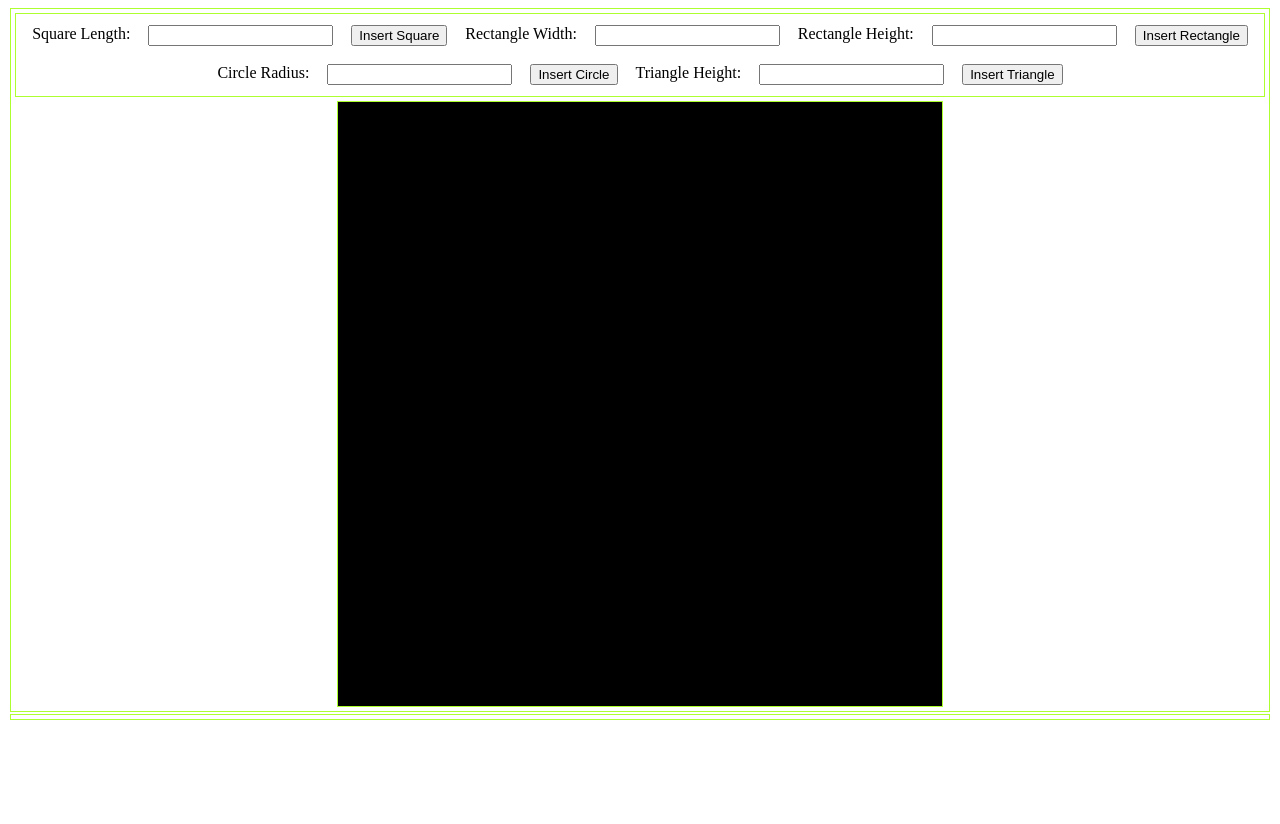
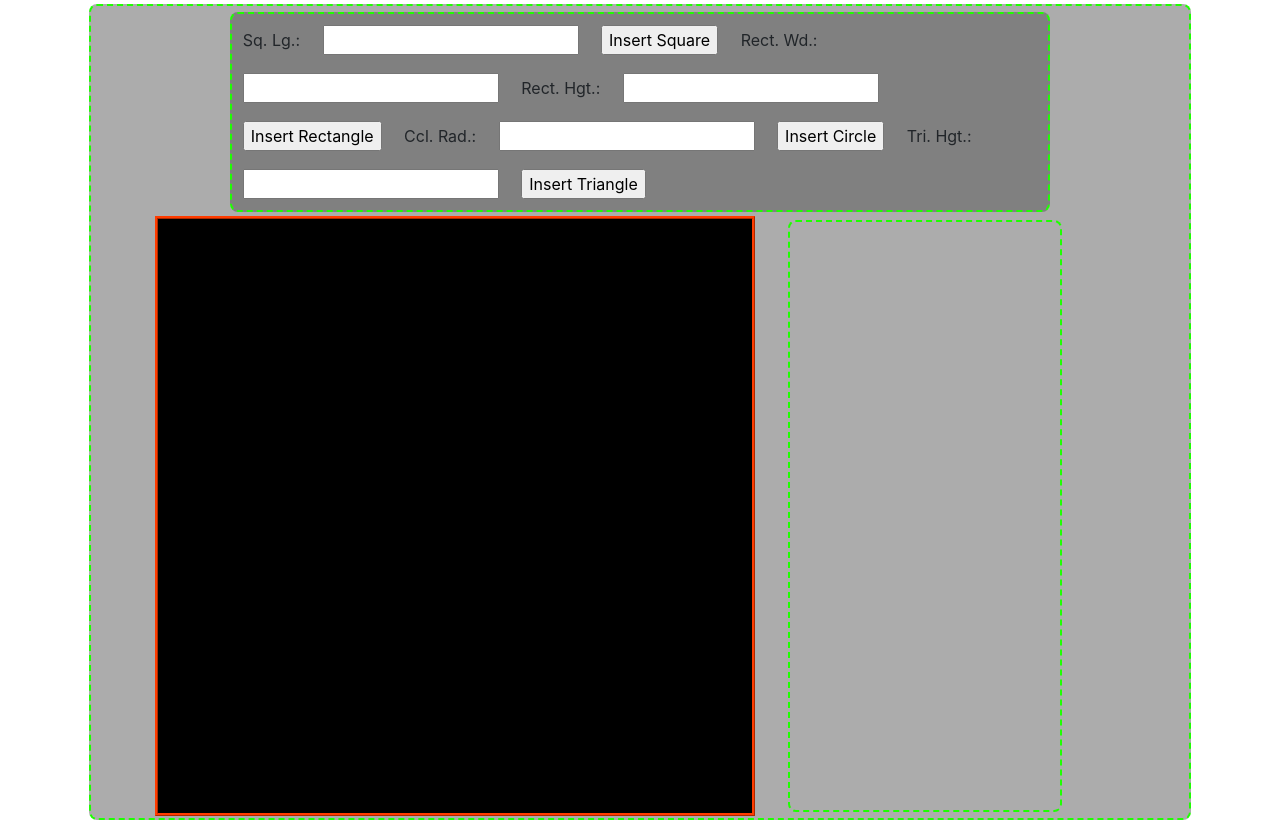
Before and after one commit to jw00ds/covalence-oop-shape-lab, a plain HTML site: page index.html in a window 1280 px wide. Both pictures are taken after a click on the button "Insert Square". Before the commit the page ends 800 px from the top, so only its background shows below. Drawn offline with nearby package versions, Linux system fonts and the light colour scheme.

Commit message:
Getting closer

```diff
--- a/index.html
+++ b/index.html
@@ -4,35 +4,38 @@
     <meta charset="UTF-8">
     <meta name="viewport" content="width=device-width, initial-scale=1.0">
     <title>Shape Up or Shape Out</title>
+    <!-- CSS dependencies -->
+    <link rel="stylesheet" href="https://maxcdn.bootstrapcdn.com/bootstrap/4.0.0/css/bootstrap.min.css"
+        integrity="sha384-Gn5384xqQ1aoWXA+058RXPxPg6fy4IWvTNh0E263XmFcJlSAwiGgFAW/dAiS6JXm" crossorigin="anonymous">
+    <link rel="stylesheet" href="style.css" class="css">
 </head>
 
 <body>
-    <div class="container">
-        <div class="container" id="container-inputs">
-            <label class="input" for="sq-ipt">Square Length:</label>
-            <input class="input" type="number" id="sq-ipt"></input>
-            <input class="input" type="button" value="Insert Square"></input>
-            <label class="input" for="rec-ipt">Rectangle Width:</label>
-            <input class="input" type="number" id="rec-ipt"></input>
-            <label class="input" for="rec-ipt">Rectangle Height:</label>
-            <input class="input" type="number" id="rec-ipt"></input>
-            <input class="input" type="button" value="Insert Rectangle"></input>
-            <label class="input" for="cir-ipt">Circle Radius:</label>
-            <input class="input" type="number" id="cir-ipt"></input>
-            <input class="input" type="button" value="Insert Circle"></input>
-            <label class="input" for="tri-ipt">Triangle Height:</label>
-            <input class="input" type="number" id="tri-ipt"></input>
-            <input class="input" type="button" value="Insert Triangle"></input>
-        </div>
-        <div class="container" id="shape-canvas">
+    <div id="container-1" class="container">
+        <div id="container-2" class="row d-flex justify-content-center">
+            <div id="container-3" class="col-9">
+                <label class="input" for="sq-ipt">Sq. Lg.:</label>
+                <input class="input" type="number" id="sq-ipt"></input>
+                <input class="input" type="button" id="sq-btn" value="Insert Square"></input>
+                <label class="input" for="rec-ipt">Rect. Wd.:</label>
+                <input class="input" type="number" id="rec-w-ipt"></input>
+                <label class="input" for="rec-ipt">Rect. Hgt.:</label>
+                <input class="input" type="number" id="rec-hgt-ipt"></input>
+                <input class="input" type="button" id="rec-btn" value="Insert Rectangle"></input>
+                <label class="input" for="cir-ipt">Ccl. Rad.:</label>
+                <input class="input" type="number" id="cir-ipt"></input>
+                <input class="input" type="button" id="cir-btn" value="Insert Circle"></input>
+                <label class="input" for="tri-ipt">Tri. Hgt.:</label>
+                <input class="input" type="number" id="tri-ipt"></input>
+                <input class="input" type="button" id="tri-btn" value="Insert Triangle"></input>
+            </div>
+            <div id="shape-canvas" class="row d-flex flex-wrap justify-content-center"></div>
+            <div id="info-side-panel" class="col-3 mx-5"></div>
         </div>
     </div>
-    <div class="container" id="info-sidepanel"></div>
     <!-- JS dependencies -->
     <script src="https://code.jquery.com/jquery-3.5.1.js"></script>
     <script src="script.js"></script>
-    <!-- CSS dependencies -->
-    <link rel="stylesheet" href="style.css" class="css">
 </body>
 
 </html>
--- a/script.js
+++ b/script.js
@@ -1,23 +1,83 @@
 
+$("input#sq-btn").click(function () {
+    // console.log("Oh, Johnny, I apologize; I forgot you were there");
+    new Square($("input#sq-ipt").val());
+});
+$("input#rec-btn").click(function () {
+    new Rectangle($("input#rec-hgt-ipt").val(), $("input#rec-w-ipt").val());
+});
+$("input#cir-btn").click(function () {
+    new Circle($("input#cir-ipt").val());
+});
+$("input#tri-btn").click(function () {
+    new Triangle($("input#tri-ipt").val());
+});
+
+
+// Define shapes
+
+// Parent
 class Shape {
-    constructor() {
+    constructor(hgt, w) {
+        this.hgt = hgt;
+        this.w = w;
         this.div = $(`<div class="shape">`);
         this.div.dblclick(() => this.remove());
+        this.div.click(() => this.describe());
     }
     place() {
         $("div#shape-canvas").append(this.div);
-        this.div.css("left", `${Math.floor(Math.random() * 500)}px`);
-        this.div.css("top", `${Math.floor(Math.random() * 500)}px`);
+        this.div.css("left", `${Math.floor(Math.random() * 400)}px`);
+        this.div.css("top", `${Math.floor(Math.random() * 400)}px`);
     }
     remove() {
         $("div#shape-canvas").remove(this.div);
     }
-}
-
-class Square extends Shape {
-    constructor() {
-        this.div = $(`<div class="square"></div>`);
-        $("button#sq-btn").click(() => this.place());
-        this.div.css("width height", `${$("input#sq-ipt").val()}px`);
+    describe() {
+        $("div#info-side-panel").append(`
+            Shape Name: ${this.className}
+            Width: ${this.attr("width")}
+            Height: ${this.attr("height")}
+            Radius: REPLACE THIS ONE WITH A CHILD-SPECIFIC FN TO REF THEN OMIT IF N/A
+            Area: REPLACE THIS ONE WITH A CHILD-SPECIFIC FN TO REF THEN OMIT IF N/A
+            Perimeter: REPLACE THIS ONE WITH A CHILD-SPECIFIC FN TO REF THEN OMIT IF N/A
+        `);
     }
 }
+// Children
+class Square extends Shape {
+    constructor(hgt) {
+        super(hgt);
+        this.div = $(`<div class="square"></div>`);
+        this.div.css("width", `${hgt}px`); // Why can't these be moved into the parent? I tried to do that way; didn't work.
+        this.div.css("height", `${hgt}px`);
+        this.place(); // <<<< Why does it not work when I call this method in the parent? (I.e. can methods be inherited and run from a parent?) It didn't work till I put the immediately invoked method into the child here.
+    }
+}
+class Rectangle extends Shape {
+    constructor(hgt, w) {
+        super(hgt, w);
+        this.div = $(`<div class="rectangle"></div>`);
+        this.div.css("width", `${w}px`);
+        this.div.css("height", `${hgt}px`);
+        this.place();
+    }
+}
+class Circle extends Shape {
+    constructor(rad) {
+        // super(hgt)
+        this.div = $(`<div class="circle"></div>`);
+        this.div.css("width", `${rad}px`);
+        this.div.css("height", `${rad}px`);
+        this.place();
+    }
+}
+class Triangle extends Shape {
+    constructor(sdLen) {
+        // super(hgt)
+        this.div = $(`<div class="triangle"></div>`);
+        this.div.css("width", `${sdLen}px`);
+        this.div.css("height", `${sdLen}px`);
+        this.place();
+    }
+}
--- a/style.css
+++ b/style.css
@@ -1,13 +1,37 @@
 
-.container {
-    display: flex;
-    flex-flow: row wrap;
-    justify-content: center;
-    border-style: solid;
-    border-width: 1px;
-    border-color: greenyellow;
-    margin: 2px;
+/* #container-1 {
+    border-style: dashed;
+    border-width: 2px;
+    border-color: rgb(30, 255, 0);
+    margin: 4px;
     padding: 2px;
+    border-radius: 8px;
+} */
+
+#container-2 {
+    border-style: dashed;
+    border-width: 2px;
+    border-color: rgb(30, 255, 0);
+    margin: 4px;
+    padding: 2px;
+    border-radius: 8px;
+    background-color: rgba(128, 128, 128, 0.65);
+}
+
+#container-3 {
+    border-style: dashed;
+    border-width: 2px;
+    border-color: rgb(30, 255, 0);
+    margin: 4px;
+    padding: 2px;
+    border-radius: 8px;
+    background-color: grey;
+}
+
+.button {
+    margin: 4px;
+    padding: 5px;
+    width: 125px;
 }
 
 .input {
@@ -18,6 +42,17 @@
     background-color: black;
     width: 600px;
     height: 600px;
+    border-color: rgb(255, 60, 0);
+    border-style: ridge;
+}
+
+#info-side-panel {
+    border-style: dashed;
+    border-width: 2px;
+    border-color: rgb(30, 255, 0);
+    margin: 4px;
+    padding: 2px;
+    border-radius: 8px;
 }
 
 .shape {
@@ -26,6 +61,7 @@
 
 .circle {
     background-color: rgba(128, 0, 128, 0.418);
+    border-radius: 50%;
 }
 
 .square {
@@ -33,15 +69,12 @@
 }
 
 .triangle {
-    background-color: rgba(255, 255, 0, 0.486);
+    width: 0;
+    height: 0;
+    border-top: 100px solid rgba(255, 255, 0, 0.486);
+    border-left: 100px solid transparent;
 }
 
 .rectangle {
     background-color: rgba(91, 250, 91, 0.466);
 }
-
-.button {
-    margin: 4px;
-    padding: 5px;
-    width: 155px;
-}
```
